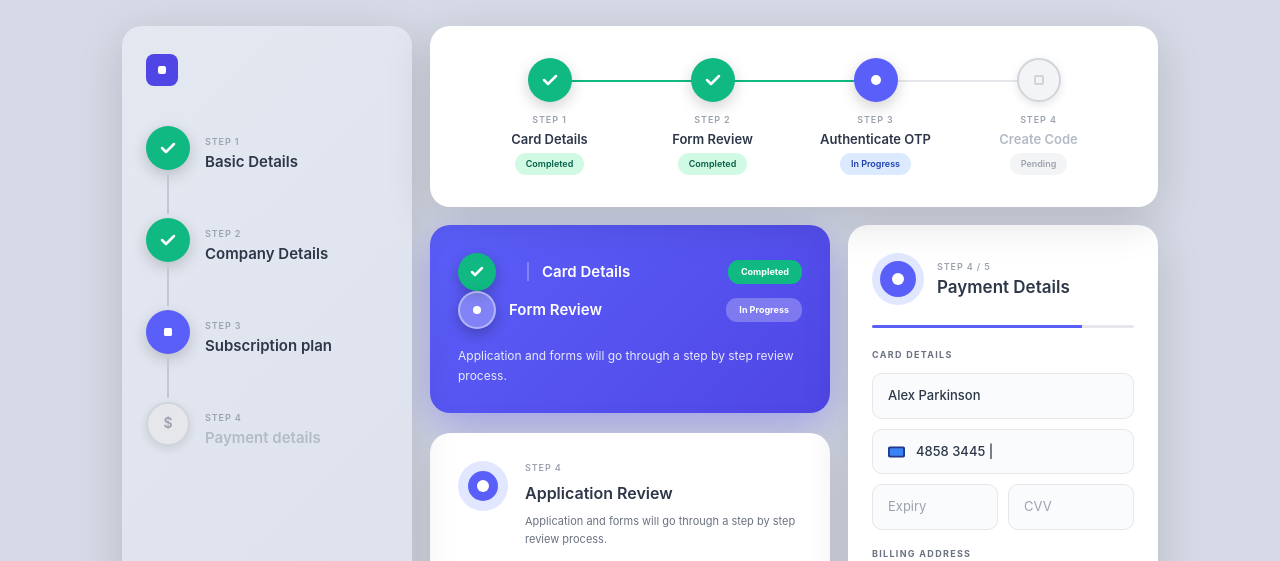
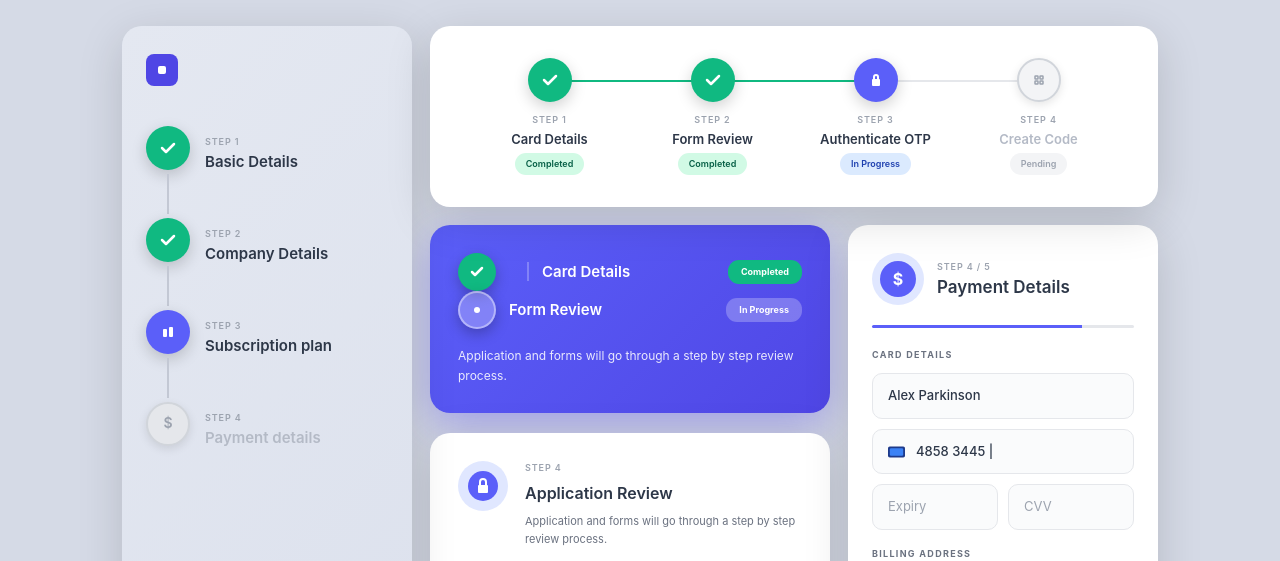
Before and after one commit to fernandorosero91/components, a Next.js app: page / in a window 1280 px wide. Shown: the top 561 px of the page. Built offline with nearby package versions, Linux system fonts and the light colour scheme.

Commit message:
mejora de diseño

```diff
--- a/app/page.tsx
+++ b/app/page.tsx
@@ -47,7 +47,8 @@ export default function Home() {
             <div className="step-icon-wrapper">
               <div className="step-icon blue">
                 <svg width="20" height="20" viewBox="0 0 20 20" fill="none">
-                  <rect x="6" y="6" width="8" height="8" rx="1.5" fill="white"/>
+                  <rect x="5" y="7" width="4" height="8" rx="1" fill="white"/>
+                  <rect x="11" y="5" width="4" height="10" rx="1" fill="white"/>
                 </svg>
               </div>
               <div className="step-line"></div>
@@ -143,8 +144,9 @@ export default function Home() {
 
         <div className="stepper-step active">
           <div className="stepper-icon blue">
-            <svg width="24" height="24" viewBox="0 0 24 24" fill="none">
-              <circle cx="12" cy="12" r="5" fill="white"/>
+            <svg width="20" height="20" viewBox="0 0 20 20" fill="none">
+              <rect x="6" y="9" width="8" height="7" rx="1" fill="white"/>
+              <path d="M8 9V7C8 5.89543 8.89543 5 10 5C11.1046 5 12 5.89543 12 7V9" stroke="white" strokeWidth="2" strokeLinecap="round"/>
             </svg>
           </div>
           <div className="stepper-line"></div>
@@ -157,8 +159,11 @@ export default function Home() {
 
         <div className="stepper-step">
           <div className="stepper-icon gray">
-            <svg width="24" height="24" viewBox="0 0 24 24" fill="none">
-              <rect x="8" y="8" width="8" height="8" rx="1" stroke="#d1d5db" strokeWidth="2"/>
+            <svg width="20" height="20" viewBox="0 0 20 20" fill="none">
+              <rect x="6" y="6" width="3" height="3" rx="0.5" stroke="#9ca3af" strokeWidth="1.5"/>
+              <rect x="11" y="6" width="3" height="3" rx="0.5" stroke="#9ca3af" strokeWidth="1.5"/>
+              <rect x="6" y="11" width="3" height="3" rx="0.5" stroke="#9ca3af" strokeWidth="1.5"/>
+              <rect x="11" y="11" width="3" height="3" rx="0.5" stroke="#9ca3af" strokeWidth="1.5"/>
             </svg>
           </div>
           <div className="stepper-content">
@@ -190,7 +195,7 @@ export default function Home() {
             <div className="blue-step active">
               <div className="blue-step-icon blue-light">
                 <svg width="18" height="18" viewBox="0 0 18 18" fill="none">
-                  <circle cx="9" cy="9" r="4" fill="white"/>
+                  <circle cx="9" cy="9" r="3" fill="white"/>
                 </svg>
               </div>
               <div className="blue-step-content">
@@ -210,7 +215,8 @@ export default function Home() {
             <svg width="50" height="50" viewBox="0 0 50 50" fill="none">
               <circle cx="25" cy="25" r="25" fill="#e0e7ff"/>
               <circle cx="25" cy="25" r="15" fill="#5b5ff9"/>
-              <circle cx="25" cy="25" r="6" fill="white"/>
+              <rect x="20" y="24" width="10" height="8" rx="1" fill="white"/>
+              <path d="M22 24V21C22 19.3431 23.3431 18 25 18C26.6569 18 28 19.3431 28 21V24" stroke="white" strokeWidth="2" strokeLinecap="round"/>
             </svg>
           </div>
           <div className="card-white-content">
@@ -239,7 +245,7 @@ export default function Home() {
             <svg width="52" height="52" viewBox="0 0 52 52" fill="none">
               <circle cx="26" cy="26" r="26" fill="#e0e7ff"/>
               <circle cx="26" cy="26" r="18" fill="#5b5ff9"/>
-              <circle cx="26" cy="26" r="6" fill="white"/>
+              <text x="26" y="32" fontSize="16" fill="white" textAnchor="middle" fontWeight="700">$</text>
             </svg>
           </div>
           <div className="form-header-text">
```
